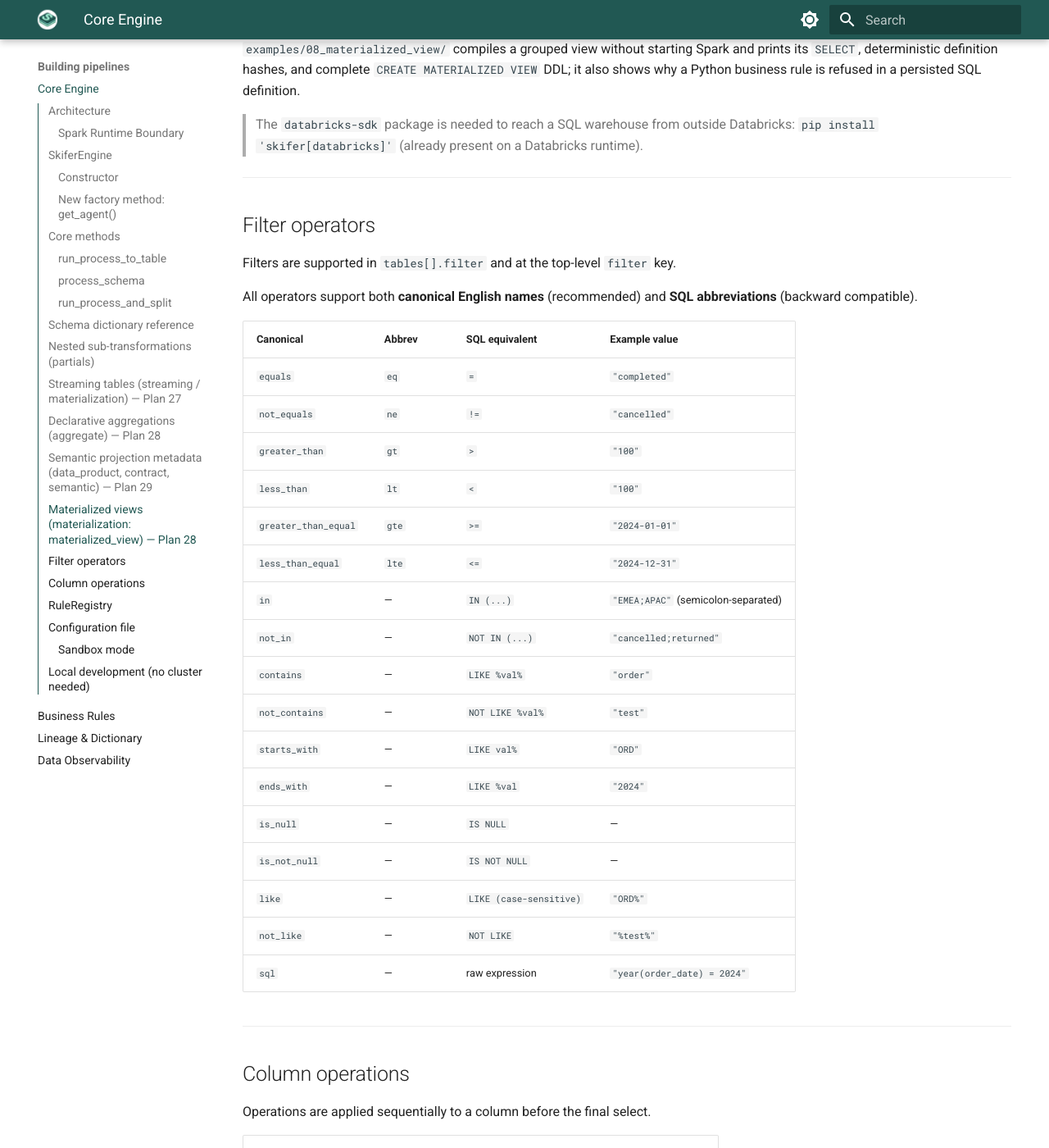
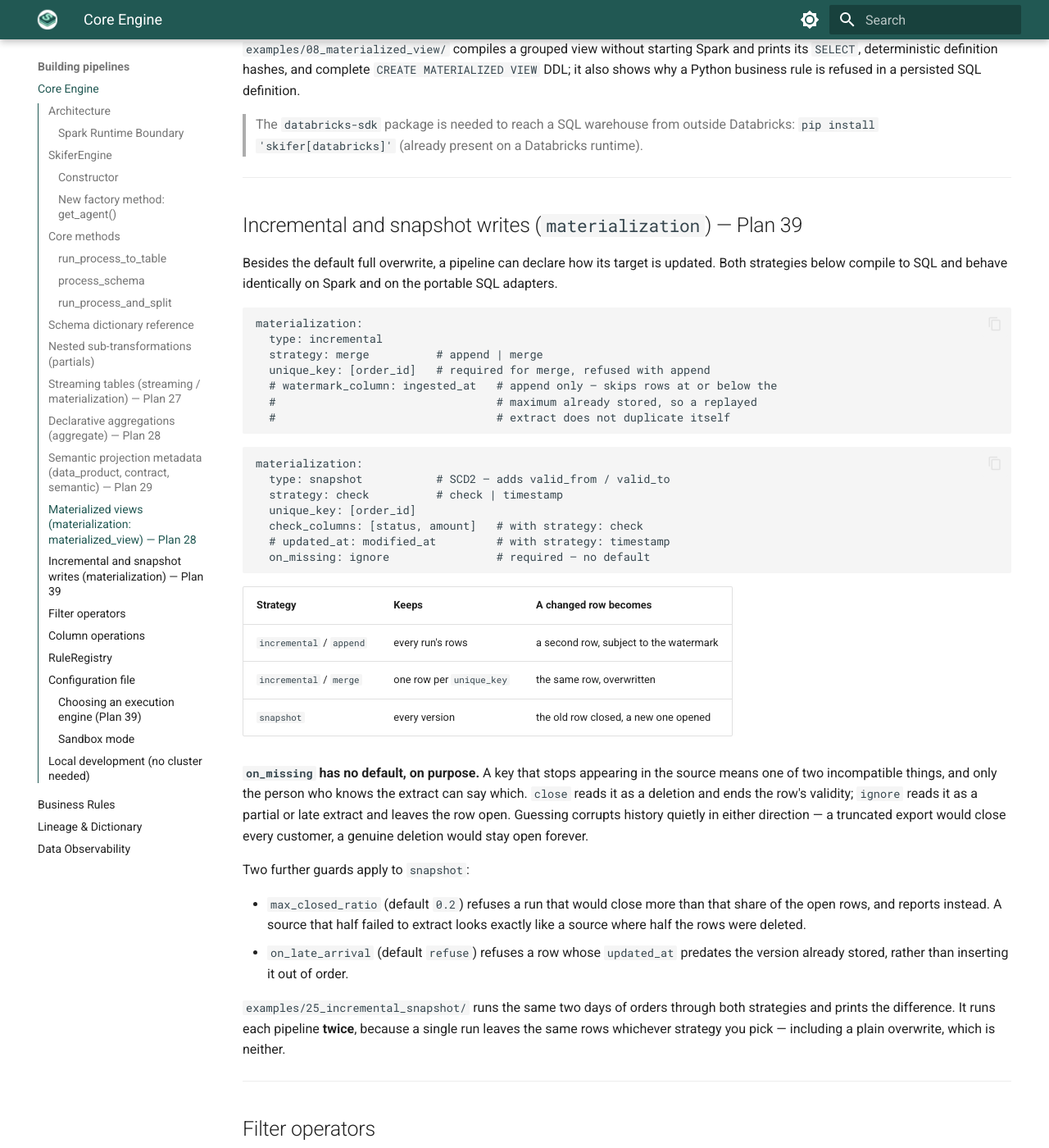
Before and after one commit to morzu117/skifer, an MkDocs documentation site: the page built from docs/core.md, in a window 1280 px wide and 1400 px high, scrolled down 11780 px. Shown: the whole window at 82% size. Built offline with MkDocs 1.6.1 and Material for MkDocs 9.7.7, drawn with Linux system fonts in a browser that asks for light colours; some of the changed text lies outside the part shown.

Commit message:
docs(plan39-9): exemple 25 incremental/SCD2 et stratégies d'écriture documentées
Co-Authored-By: Claude Opus 5 (1M context) <noreply@anthropic.com>

````diff
--- a/docs/core.md
+++ b/docs/core.md
@@ -601,6 +601,60 @@ persisted SQL definition.
 
 ---
 
+## Incremental and snapshot writes (`materialization`) — Plan 39
+
+Besides the default full overwrite, a pipeline can declare how its target is
+updated. Both strategies below compile to SQL and behave identically on Spark and
+on the portable SQL adapters.
+
+```yaml
+materialization:
+  type: incremental
+  strategy: merge          # append | merge
+  unique_key: [order_id]   # required for merge, refused with append
+  # watermark_column: ingested_at   # append only — skips rows at or below the
+  #                                 # maximum already stored, so a replayed
+  #                                 # extract does not duplicate itself
+```
+
+```yaml
+materialization:
+  type: snapshot           # SCD2 — adds valid_from / valid_to
+  strategy: check          # check | timestamp
+  unique_key: [order_id]
+  check_columns: [status, amount]   # with strategy: check
+  # updated_at: modified_at         # with strategy: timestamp
+  on_missing: ignore                # required — no default
+```
+
+| Strategy | Keeps | A changed row becomes |
+|---|---|---|
+| `incremental` / `append` | every run's rows | a second row, subject to the watermark |
+| `incremental` / `merge` | one row per `unique_key` | the same row, overwritten |
+| `snapshot` | every version | the old row closed, a new one opened |
+
+**`on_missing` has no default, on purpose.** A key that stops appearing in the
+source means one of two incompatible things, and only the person who knows the
+extract can say which. `close` reads it as a deletion and ends the row's validity;
+`ignore` reads it as a partial or late extract and leaves the row open. Guessing
+corrupts history quietly in either direction — a truncated export would close every
+customer, a genuine deletion would stay open forever.
+
+Two further guards apply to `snapshot`:
+
+- `max_closed_ratio` (default `0.2`) refuses a run that would close more than that
+  share of the open rows, and reports instead. A source that half failed to extract
+  looks exactly like a source where half the rows were deleted.
+- `on_late_arrival` (default `refuse`) refuses a row whose `updated_at` predates the
+  version already stored, rather than inserting it out of order.
+
+`examples/25_incremental_snapshot/` runs the same two days of orders through both
+strategies and prints the difference. It runs each pipeline **twice**, because a
+single run leaves the same rows whichever strategy you pick — including a plain
+overwrite, which is neither.
+
+---
+
 ## Filter operators
 
 Filters are supported in `tables[].filter` and at the top-level `filter` key.
@@ -730,6 +784,29 @@ environments:
 
 The engine tests catalog access at startup and selects the first accessible environment from `priority_check`.
 
+### Choosing an execution engine (Plan 39)
+
+An environment selects its runtime; a pipeline YAML never does. The `What` stays
+portable precisely because the `How` is chosen outside it.
+
+```yaml
+environments:
+  LOCAL_SQL:
+    catalog: null
+    engine: sql              # spark (default) | sql
+    adapter: duckdb          # databricks (default) | duckdb | snowflake | bigquery
+    database: warehouse.duckdb   # where the adapter connects
+```
+
+`database:` defaults to `:memory:`, which is fine for tests and exploration and
+useless for anything else: two engines built from the same `config.yaml` share
+nothing, and the process boundary loses whatever a run wrote. `skifer run` refuses
+an in-memory database by name rather than reporting a success that wrote nowhere.
+
+`engine: sql` must be selected **before** Spark initialization — through
+`force_env`, `default_env` or `priority_check` — so the engine takes its Spark-free
+startup branch.
+
 ### Sandbox mode
 
 In non-production environments, each user gets an isolated schema suffix:
````
Also changed, not shown: CHANGELOG.md (+12 -0 lines), examples/25_incremental_snapshot/README.md (added, +85 -0 lines), examples/README.md (+1 -0 lines), 5 other files.
